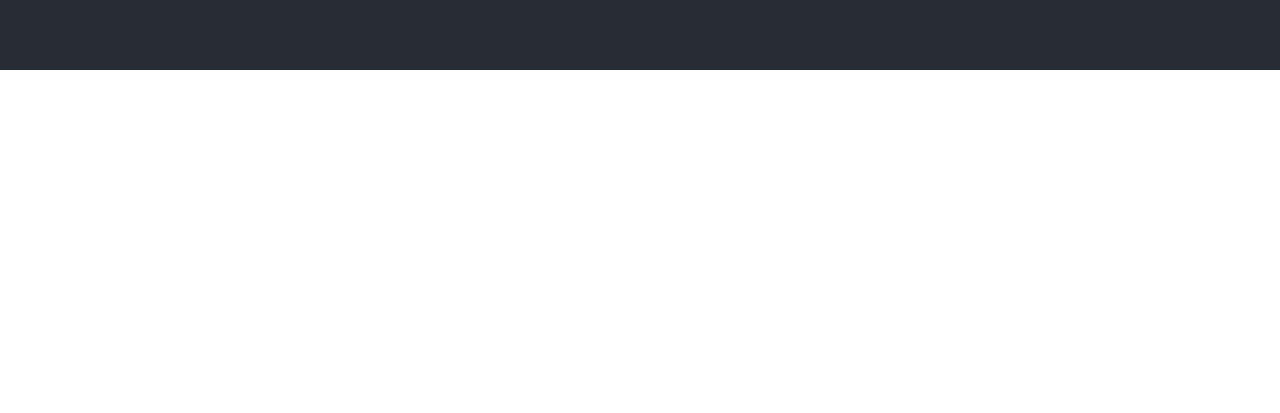
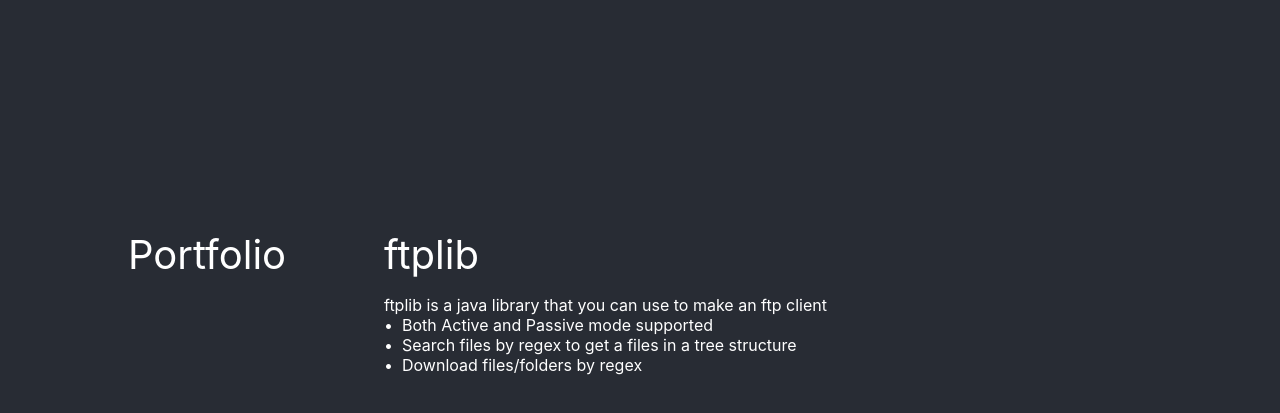
Before and after one commit to jay1729/react-resume, a React (Create React App) app: page / in a window 1280 px wide. Shown: the part 2319-2732 px from the top of the page. Before the commit the page ends 2389 px from the top, so only its background shows below. Built offline with nearby package versions, Linux system fonts and the light colour scheme.

Commit message:
portfolio

```diff
--- a/src/App.js
+++ b/src/App.js
@@ -4,6 +4,7 @@ import Work from './work/Work';
 import resume from './resume';
 import Education from './education/Education';
 import Skills from './skills/Skills';
+import Portfolio from './portfolio/Portfolio';
 
 class App extends Component {
   render() {
@@ -19,6 +20,9 @@ class App extends Component {
         <Education education={resume.education} />
         <div className='Gap' />
         <Skills languages={resume.skills.languages} tech={resume.skills.tech} />
+        <div className='Gap' />
+        <Portfolio projects={resume.portfolio} />
+        <div className='Gap' />
       </div>
     );
   }
--- /dev/null
+++ b/src/portfolio/Portfolio.css
@@ -0,0 +1,17 @@
+.Portfolio {
+    display: flex;
+}
+
+.PortfolioTitle {
+    width: 20vw;
+    font-size: 5vh;
+    text-align: left;
+    margin-left: 10vw;
+}
+
+.ProjectTitle {
+    text-align: left;
+    font-size: 5vh;
+    align-items: flex-start;
+    margin-bottom: 2vh;
+}
--- /dev/null
+++ b/src/portfolio/Portfolio.js
@@ -0,0 +1,68 @@
+import React, { Component } from 'react';
+import './Portfolio.css';
+import { isNullOrUndefined } from '../../node_modules/util';
+
+class Project extends Component {
+
+    renderDesc(){
+        if(isNullOrUndefined(this.props.desc)) return null;
+        return(
+            <div className='ProjectDesc'>
+                {this.props.desc}
+            </div>
+        );
+    }
+
+    renderBulletPoint(text){
+        return(
+            <div className='BulletPoint'>
+                <span>&bull;&nbsp;&nbsp;</span>
+                {text}
+            </div>
+        );
+    }
+
+    renderBulletPoints(){
+        if(isNullOrUndefined(this.props.bulletPoints)) return null;
+        return(
+            <div className='ProjectPoints'>
+                {this.props.bulletPoints.map((point, index) => {
+                    return this.renderBulletPoint(point);
+                })}
+            </div>
+        );
+    }
+
+    render(){
+        return(
+            <div className='Project'>
+                <div className='ProjectTitle'>
+                    {this.props.title}
+                </div>
+                {this.renderDesc()}
+                {this.renderBulletPoints()}
+            </div>
+        );
+    }
+}
+
+class Portfolio extends Component {
+    render(){
+        let projects = this.props.projects;
+        return(
+            <div className='Portfolio'>
+                <div className='PortfolioTitle'>
+                    {'Portfolio'}
+                </div>
+                <div className='PortfolioContent'>
+                    <Project title={projects[0].title}
+                        desc={projects[0].desc}
+                        bulletPoints={projects[0].bulletPoints}
+                    />
+                </div>
+            </div>
+        );
+    }
+}
+
+export default Portfolio;
--- a/src/resume.js
+++ b/src/resume.js
@@ -29,7 +29,18 @@ const resume = {
     skills: {
         languages: ['Python', 'Java', 'JavaScript', 'CPP'],
         tech: ['Django', 'ReactJS', 'Android']
-    }
+    },
+    portfolio: [
+        {
+            title: 'ftplib',
+            desc: 'ftplib is a java library that you can use to make an ftp client',
+            bulletPoints: [
+                'Both Active and Passive mode supported',
+                'Search files by regex to get a files in a tree structure',
+                'Download files/folders by regex'
+            ]
+        }
+    ]
 }
 
 export default resume;
```
